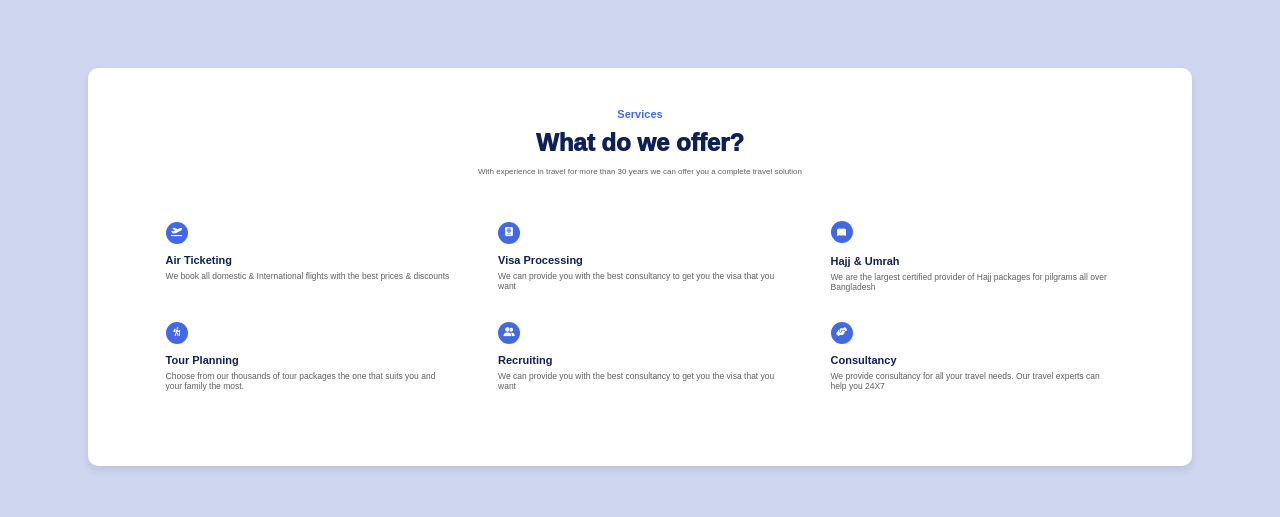
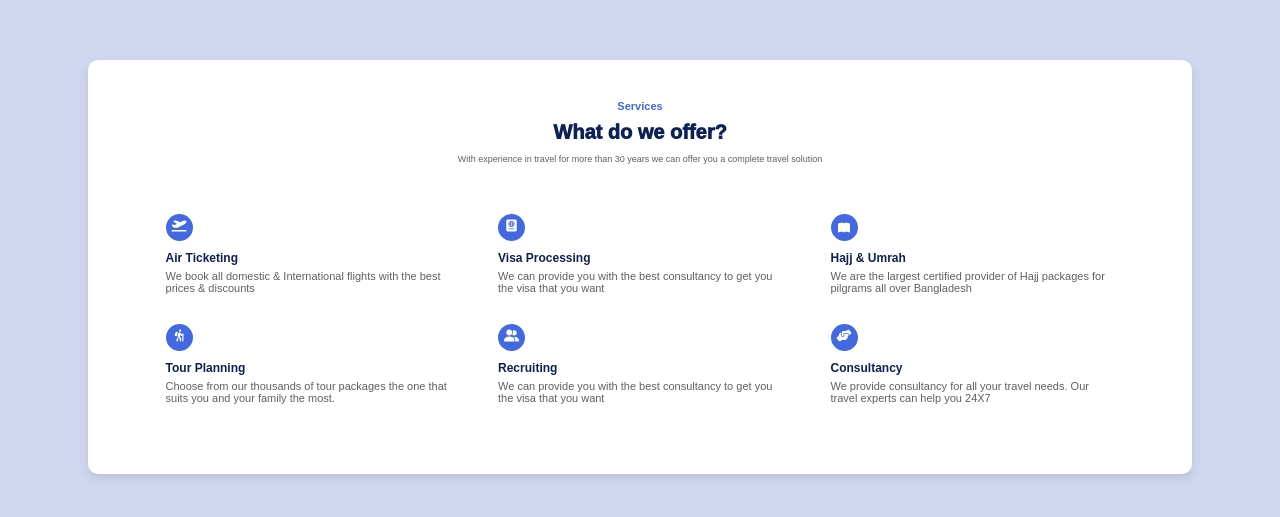
Before and after one commit to brunolucero19/image-based-web-project-services, a plain HTML site: page index.html in a window 1280 px wide. Shown: the part 133-650 px from the top of the page. Drawn offline with nearby package versions, Linux system fonts and the light colour scheme.

Commit message:
Cambios realizados: aumento de tamaño de los iconos y más margin. Estilos CSS completados.

```diff
--- a/css/style.css
+++ b/css/style.css
@@ -30,13 +30,13 @@ body{
 
 .contenedor-padre h1{
     color: rgb(13,32,88);
-    font-size: 24px;
+    font-size: 20px;
     font-weight: 1000;
     margin-bottom: 10px;
 }
 
 .sub{
-    font-size: 8px;
+    font-size: 9px;
     color: rgb(96,96,96);
 }
 
@@ -51,38 +51,38 @@ body{
 .container-item{
     width: 28%;
     height: 60px;
-    margin: 20px 16px;
+    margin: 25px 16px;
     text-align: left;
 }
 
 .icono{
     border-radius: 100%;
     background-color: rgb(66,105,226);
-    width: 12px;
-    height: 12px;
+    width: 15px;
+    height: 15px;
     display: flex;
     align-items: center;
     justify-content: center;
     text-align: center;
     color: white;
-    padding: 5px;
-    font-size: 9px;
+    padding: 6px;
+    font-size: 12px;
     margin-bottom: 5px;
 }
 
 .icono3{
-    margin-bottom: 12px;
+    margin-bottom: 10px;
 }
 
 .container-item h3{
    color: rgb(15,32,84);
    font-weight: bold;
-   font-size: 11px;
+   font-size: 12px;
    margin-bottom: 5px;
    margin-top: 5px;
 }
 
 .container-item p{
-    font-size: 8.5px;
+    font-size: 11px;
     color: rgb(96,96,96);
 }
```
